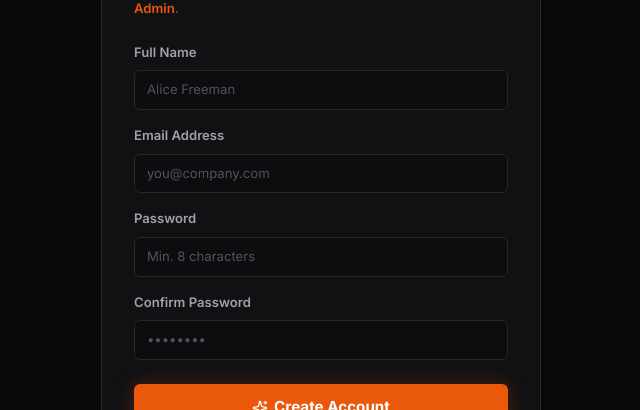
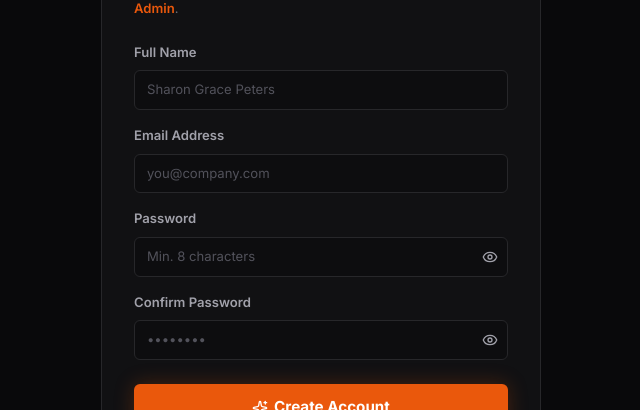
Before and after one commit to brotherJoe-7/resiliocheck-core, a Next.js app in the folder frontend/: page /register in a window 1280 px wide. Shown: the part 223-633 px from the top of the page, without its empty margins (319-959 px from the left). Built offline with nearby package versions, Linux system fonts and the light colour scheme.

Commit message:
feat: password eye toggle and updated placeholder name

```diff
--- a/frontend/src/app/login/page.tsx
+++ b/frontend/src/app/login/page.tsx
@@ -3,7 +3,7 @@ import { useState } from 'react';
 import Link from 'next/link';
 import { useRouter } from 'next/navigation';
 import { useAuth } from '../context/AuthContext';
-import { Hourglass, Zap, AlertTriangle } from 'lucide-react';
+import { Hourglass, Zap, AlertTriangle, Eye, EyeOff } from 'lucide-react';
 
 
 export default function LoginPage() {
@@ -13,6 +13,7 @@ export default function LoginPage() {
   const [password, setPassword] = useState('');
   const [error, setError] = useState('');
   const [loading, setLoading] = useState(false);
+  const [showPassword, setShowPassword] = useState(false);
 
   async function handleSubmit(e: React.FormEvent) {
     e.preventDefault();
@@ -62,15 +63,20 @@ export default function LoginPage() {
 
             <div style={{ marginBottom: 24 }}>
               <label style={{ display: 'block', fontSize: '0.82rem', fontWeight: 600, color: '#a1a1aa', marginBottom: 8 }}>Password</label>
+              <div style={{ position: 'relative' }}>
                 <input
-                type="password"
+                  type={showPassword ? "text" : "password"}
                   value={password}
                   onChange={e => setPassword(e.target.value)}
                   placeholder="••••••••"
                   required
                   className="rc-input"
-                style={{ fontSize: '0.9rem' }}
+                  style={{ fontSize: '0.9rem', paddingRight: 40 }}
                 />
+                <button type="button" onClick={() => setShowPassword(!showPassword)} style={{ position: 'absolute', right: 10, top: '50%', transform: 'translateY(-50%)', background: 'transparent', border: 'none', color: '#a1a1aa', cursor: 'pointer' }}>
+                  {showPassword ? <EyeOff size={16} /> : <Eye size={16} />}
+                </button>
+              </div>
             </div>
 
             {error && (
--- a/frontend/src/app/register/page.tsx
+++ b/frontend/src/app/register/page.tsx
@@ -3,7 +3,7 @@ import { useState } from 'react';
 import Link from 'next/link';
 import { useRouter } from 'next/navigation';
 import { useAuth } from '../context/AuthContext';
-import { Sparkles, Hourglass, Zap, AlertTriangle } from 'lucide-react';
+import { Sparkles, Hourglass, Zap, AlertTriangle, Eye, EyeOff } from 'lucide-react';
 
 
 export default function RegisterPage() {
@@ -15,6 +15,8 @@ export default function RegisterPage() {
   const [confirm, setConfirm] = useState('');
   const [error, setError] = useState('');
   const [loading, setLoading] = useState(false);
+  const [showPassword, setShowPassword] = useState(false);
+  const [showConfirm, setShowConfirm] = useState(false);
 
   async function handleSubmit(e: React.FormEvent) {
     e.preventDefault();
@@ -51,7 +53,7 @@ export default function RegisterPage() {
           <form onSubmit={handleSubmit}>
             <div style={{ marginBottom: 16 }}>
               <label style={{ display: 'block', fontSize: '0.82rem', fontWeight: 600, color: '#a1a1aa', marginBottom: 8 }}>Full Name</label>
-              <input type="text" value={fullName} onChange={e => setFullName(e.target.value)} placeholder="Alice Freeman" required className="rc-input" />
+              <input type="text" value={fullName} onChange={e => setFullName(e.target.value)} placeholder="Sharon Grace Peters" required className="rc-input" />
             </div>
 
             <div style={{ marginBottom: 16 }}>
@@ -61,12 +63,22 @@ export default function RegisterPage() {
 
             <div style={{ marginBottom: 16 }}>
               <label style={{ display: 'block', fontSize: '0.82rem', fontWeight: 600, color: '#a1a1aa', marginBottom: 8 }}>Password</label>
-              <input type="password" value={password} onChange={e => setPassword(e.target.value)} placeholder="Min. 8 characters" required className="rc-input" />
+              <div style={{ position: 'relative' }}>
+                <input type={showPassword ? "text" : "password"} value={password} onChange={e => setPassword(e.target.value)} placeholder="Min. 8 characters" required className="rc-input" style={{ paddingRight: 40 }} />
+                <button type="button" onClick={() => setShowPassword(!showPassword)} style={{ position: 'absolute', right: 10, top: '50%', transform: 'translateY(-50%)', background: 'transparent', border: 'none', color: '#a1a1aa', cursor: 'pointer' }}>
+                  {showPassword ? <EyeOff size={16} /> : <Eye size={16} />}
+                </button>
+              </div>
             </div>
 
             <div style={{ marginBottom: 24 }}>
               <label style={{ display: 'block', fontSize: '0.82rem', fontWeight: 600, color: '#a1a1aa', marginBottom: 8 }}>Confirm Password</label>
-              <input type="password" value={confirm} onChange={e => setConfirm(e.target.value)} placeholder="••••••••" required className="rc-input" />
+              <div style={{ position: 'relative' }}>
+                <input type={showConfirm ? "text" : "password"} value={confirm} onChange={e => setConfirm(e.target.value)} placeholder="••••••••" required className="rc-input" style={{ paddingRight: 40 }} />
+                <button type="button" onClick={() => setShowConfirm(!showConfirm)} style={{ position: 'absolute', right: 10, top: '50%', transform: 'translateY(-50%)', background: 'transparent', border: 'none', color: '#a1a1aa', cursor: 'pointer' }}>
+                  {showConfirm ? <EyeOff size={16} /> : <Eye size={16} />}
+                </button>
+              </div>
             </div>
 
             {error && (
```
Lines whose indentation alone changed are shown as unchanged.
